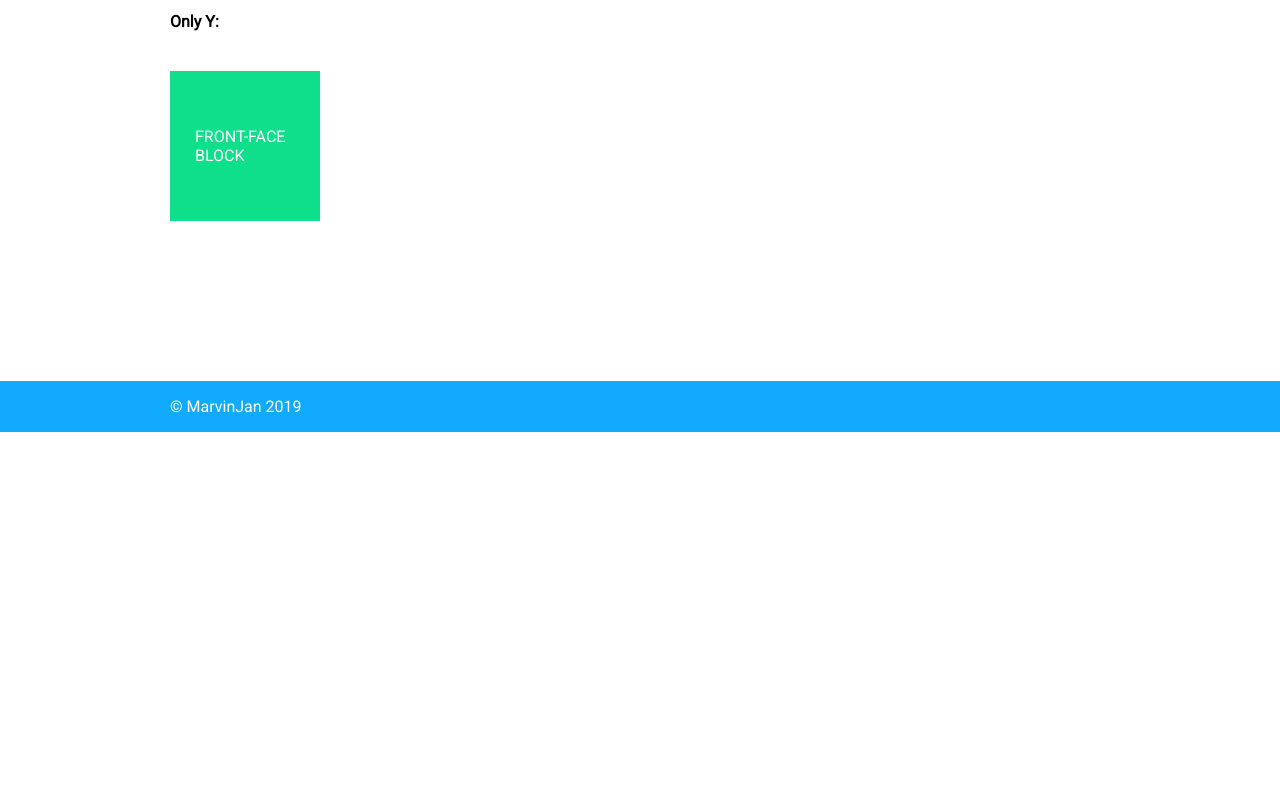
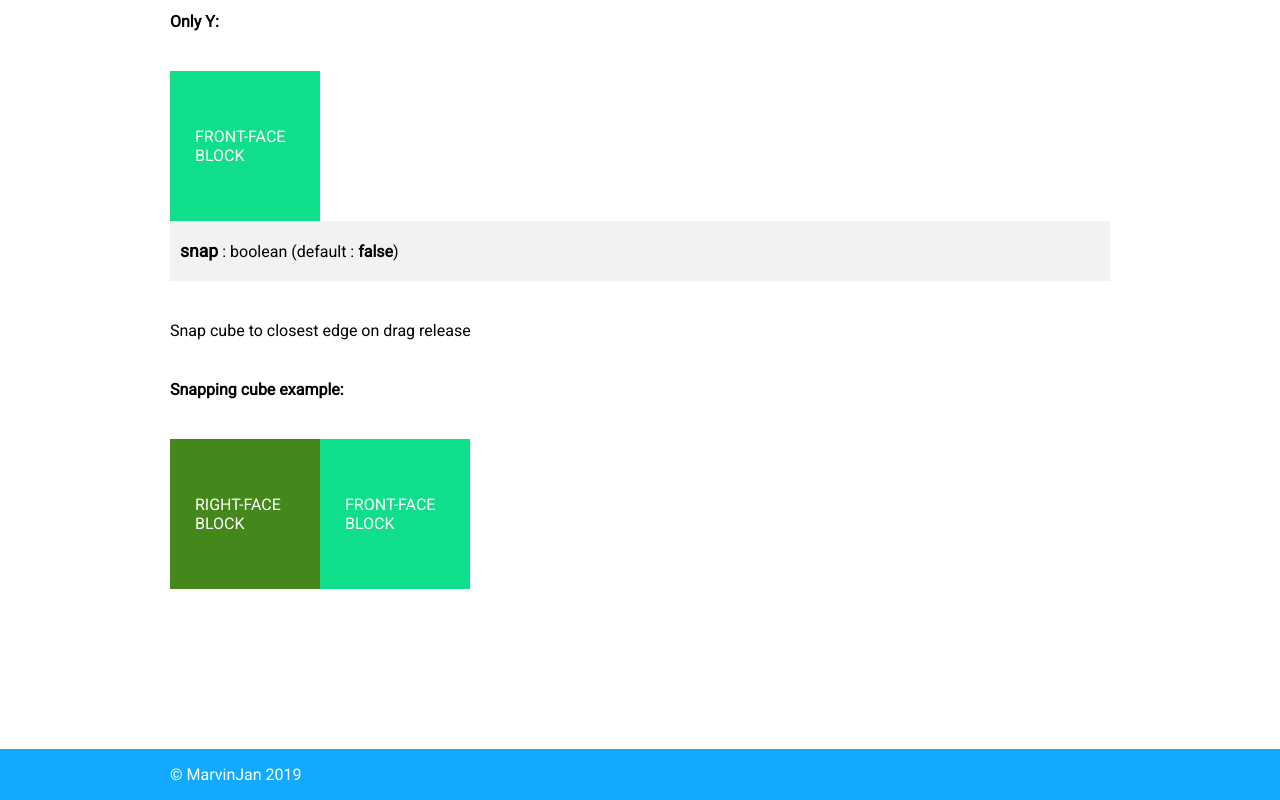
Before and after one commit to MarvinJan/Cubify, a website: page index.html in a window 1280 px wide. Shown: the part 3807-4607 px from the top of the page. Before the commit the page ends 4239 px from the top, so only its background shows below. Drawn offline with nearby package versions, Linux system fonts and the light colour scheme.

Commit message:
demo page: snapping info added

```diff
--- a/index.html
+++ b/index.html
@@ -296,6 +296,67 @@ const exampleCube = new Cubify( front, /* front face as first param */
             })();
           </script>
           <!-- ONLY Y EXAMPLE CUBE END -->
+          <!-- SNAPPING CUBE EXAMPLE START -->
+          <p class="option__row">
+            <b class="option_name">snap</b> : boolean (default : <b>false</b>)
+          </p>
+          <p>Snap cube to closest edge on drag release</p>
+          <p><b>Snapping cube example:</b></p>
+          <div class="example-block__container">
+            <div class="example-block example-block__front example4">
+              FRONT-FACE BLOCK
+            </div>
+            <div class="example-block example-block__back example4">
+              BACK-FACE BLOCK
+            </div>
+            <div class="example-block example-block__top example4">
+              TOP-FACE BLOCK
+            </div>
+            <div class="example-block example-block__bottom example4">
+              BOTTOM-FACE BLOCK
+            </div>
+            <div class="example-block example-block__left example4">
+              LEFT-FACE BLOCK
+            </div>
+            <div class="example-block example-block__right example3">
+              RIGHT-FACE BLOCK
+            </div>
+          </div>
+          <script>
+            (function() {
+              const front = document.querySelector(
+                ".example-block__front.example4"
+              );
+              const back = document.querySelector(
+                ".example-block__back.example4"
+              );
+              const top = document.querySelector(
+                ".example-block__top.example4"
+              );
+              const bottom = document.querySelector(
+                ".example-block__bottom.example4"
+              );
+              const left = document.querySelector(
+                ".example-block__left.example4"
+              );
+              const right = document.querySelector(
+                ".example-block__right.example4"
+              );
+
+              const exampleCube = new Cubify(front, {
+                faces: {
+                  back: back,
+                  top: top,
+                  bottom: bottom,
+                  left: left,
+                  right: right
+                },
+                interactive: true,
+                snap: true
+              });
+            })();
+          </script>
+          <!-- SNAPPING CUBE EXAMPLE END -->
         </div>
       </section>
       <section><div class="container"></div></section>
--- a/src/js/cubify.js
+++ b/src/js/cubify.js
@@ -7,7 +7,7 @@ class Cubify {
     this.onlyX = options.onlyX || false;
     this.onlyY = !!options.onlyX ? false : options.onlyY || false;
     this.interactive = options.interactive || false;
-    this.snap = options.snap || true;
+    this.snap = options.snap || false;
 
     this.parent = this.front.parentNode;
     this.bgColor = this.getBackgroundColor();
```
Also changed, not shown: public/js/cubify.js.
